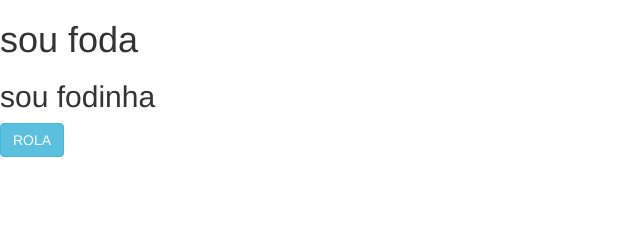
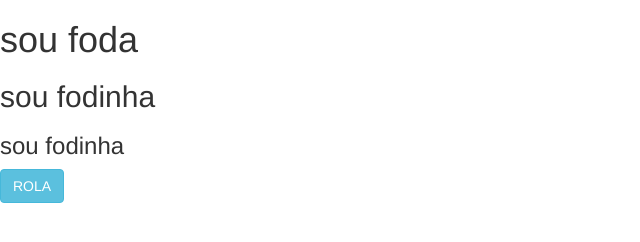
Before and after one commit to NicolasSendeski/Projeto_Bootstrap, a plain HTML site: page index.html in a window 1280 px wide. Shown: the whole page, without its empty margins (0-640 px from the left). Drawn offline with nearby package versions, Linux system fonts and the light colour scheme.

Commit message:
Update index.html
Teste commit 2

```diff
--- a/index.html
+++ b/index.html
@@ -17,6 +17,7 @@
 <body>
   <h1>sou foda</h1>
   <h2>sou fodinha</h2>
+  <h3>sou fodinha</h3>
   <button class="btn btn-info">ROLA</button>
 </body>
 
```
